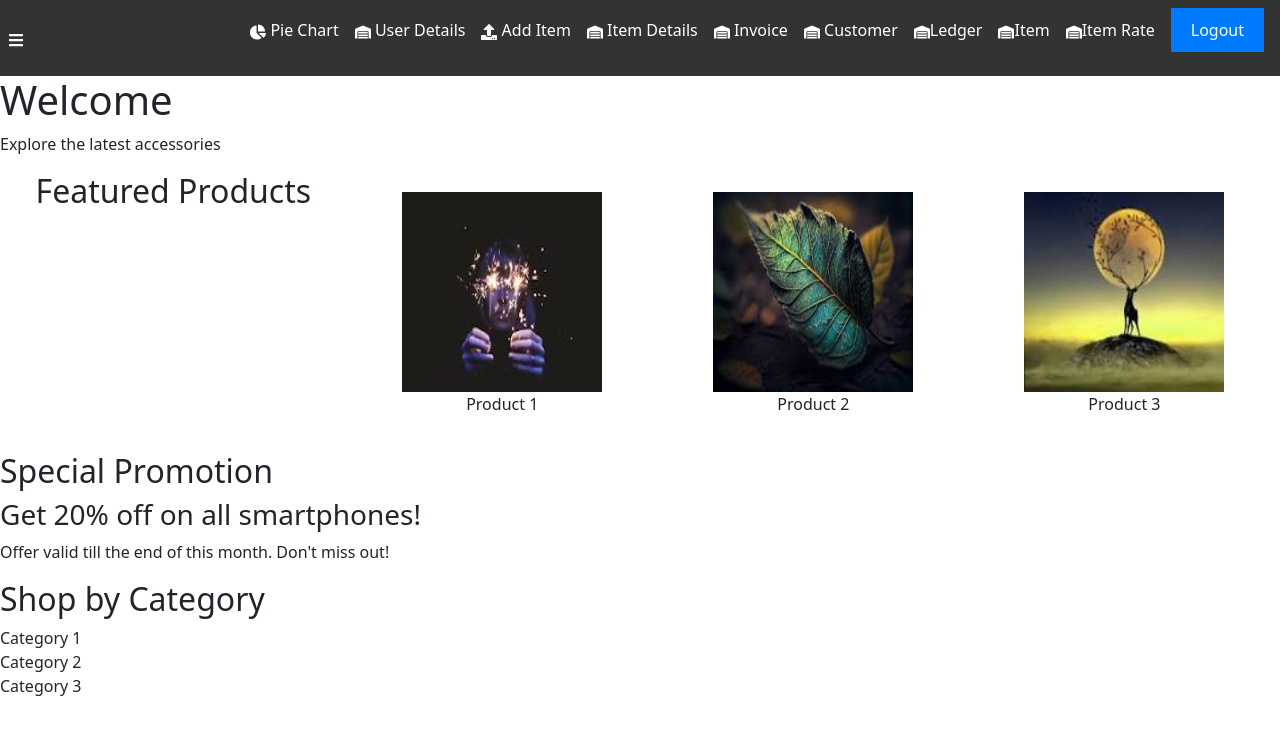
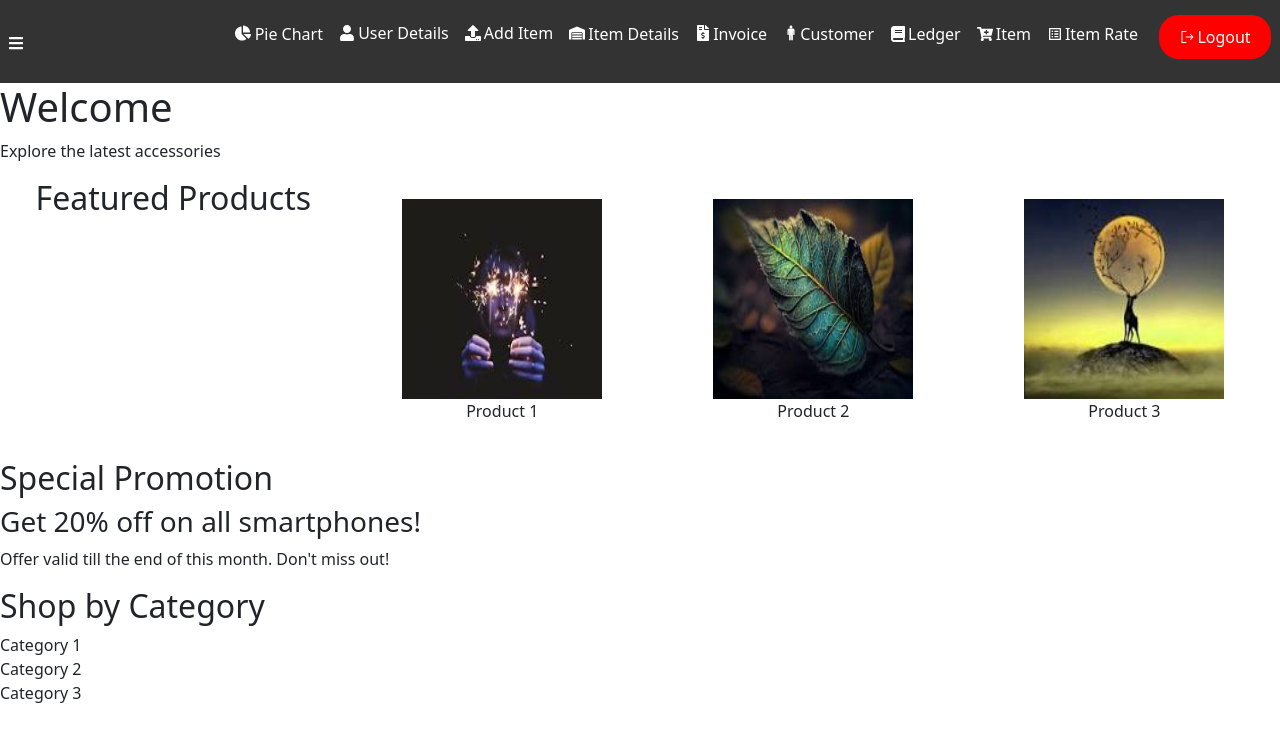
Before and after one commit to shub-h-aM/store_managment_system, a React (Create React App) app: page / in a window 1280 px wide. Shown: the top 742 px of the page. Built offline with nearby package versions, Linux system fonts and the light colour scheme; sample sign-in values are in the browser's storage.

Commit message:
changes css

```diff
--- a/src/MenuPage.js
+++ b/src/MenuPage.js
@@ -1,6 +1,10 @@
 import React from 'react';
 import { Link } from 'react-router-dom';
-import { FaBars, FaWarehouse, FaUpload, FaChartPie } from 'react-icons/fa';
+import {FaBars, FaWarehouse, FaUpload, FaChartPie, FaBook, FaUser, FaFileInvoiceDollar, FaCartPlus} from 'react-icons/fa';
+import {IoIosMan} from "react-icons/io";
+import {MdAssignmentInd, MdListAlt} from "react-icons/md";
+import {PiSignOut} from "react-icons/pi";
+import {GoSignIn} from "react-icons/go";
 
 const MenuPage = ({ isLoggedIn, isMenuOpen, activeUser, handleLogin, handleLogout, toggleMenu }) => {
     return (
@@ -13,12 +17,12 @@ const MenuPage = ({ isLoggedIn, isMenuOpen, activeUser, handleLogin, handleLogou
                     <>
                         <li>
                             <Link to="/login" onClick={toggleMenu}>
-                                Sign In
+                                <GoSignIn style={{marginBottom:"3px",marginRight:"3px"}}/>Sign In
                             </Link>
                         </li>
                         <li>
                             <Link to="/signup" onClick={toggleMenu}>
-                                Sign Up
+                                <MdAssignmentInd style={{marginBottom:"3px",marginRight:"3px"}}/>Sign Up
                             </Link>
                         </li>
                     </>
@@ -33,51 +37,53 @@ const MenuPage = ({ isLoggedIn, isMenuOpen, activeUser, handleLogin, handleLogou
 
                         <li>
                             <Link to="/pie-chart" onClick={toggleMenu}>
-                                <FaChartPie/> Pie Chart
+                                <FaChartPie style={{marginBottom:"4px",marginRight:"-1px"}}/> Pie Chart
                             </Link>
                         </li>
                         <li>
                             <Link to="/userDetails" onClick={toggleMenu}>
-                                <FaWarehouse/> User Details
+                                <FaUser style={{marginBottom:"5px",marginRight:"-1px"}}/> User Details
                             </Link>
                         </li>
                         <li>
                             <Link to="/item/inventory" onClick={toggleMenu}>
-                                <FaUpload/> Add Item
+                                <FaUpload style={{marginBottom:"5px",marginRight:"-1px"}}/> Add Item
                             </Link>
                         </li>
                         <li>
                             <Link to="/item-details" onClick={toggleMenu}>
-                                <FaWarehouse/> Item Details
+                                <FaWarehouse style={{marginBottom:"4px",marginRight:"-1px"}}/> Item Details
                             </Link>
                         </li>
                         <li>
                             <Link to="/invoice" onClick={toggleMenu}>
-                                <FaWarehouse/> Invoice
+                                <FaFileInvoiceDollar style={{marginBottom:"4px",marginRight:"-2px"}}/> Invoice
                             </Link>
                         </li>
                         <li>
                             <Link to="/customer" onClick={toggleMenu}>
-                                <FaWarehouse/> Customer
+                                <IoIosMan style={{marginBottom:"4px",marginRight:"-3px"}}/> Customer
                             </Link>
                         </li>
                         <li>
                             <Link to="/ledger-transaction" onClick={toggleMenu}>
-                                <FaWarehouse/>Ledger
+                                <FaBook style={{marginBottom:"3px",marginRight:"2px"}}/>Ledger
                             </Link>
                         </li>
                         <li>
                             <Link to="/get/item" onClick={toggleMenu}>
-                                <FaWarehouse/>Item
+                                <FaCartPlus style={{marginBottom:"3px",marginRight:"3px"}}/>Item
                             </Link>
                         </li>
                         <li>
                             <Link to="/get/customer_rate/list" onClick={toggleMenu}>
-                                <FaWarehouse/>Item Rate
+                                <MdListAlt style={{marginBottom:"3px",marginRight:"2px"}}/>Item Rate
                             </Link>
                         </li>
                         <li>
-                            <button onClick={handleLogout}>Logout</button>
+                            <button style={{marginTop:"7px",marginLeft:'5px',borderRadius:'20px',marginRight:"-7px",
+                                width:'112px',backgroundColor:'red',textAlign:'center'}} onClick={handleLogout}>
+                                <PiSignOut style={{marginBottom:"3px",marginRight:"2px"}}/>Logout</button>
                         </li>
                     </>
                 )}
--- a/src/components/Invoice/InvoiceForm.js
+++ b/src/components/Invoice/InvoiceForm.js
@@ -202,7 +202,7 @@ class InvoiceForm extends React.Component {
     }
     render() {
         return (<Form onSubmit={this.openModal} >
-            <Row>
+            <Row style={{height:'80%',margin:'20px'}}>
                 <Col md={8} lg={9}>
                     <Card className="p-4 p-xl-5 my-3 my-xl-4">
                         <div className="d-flex flex-row align-items-start justify-content-between mb-3">
--- a/src/components/Item.js
+++ b/src/components/Item.js
@@ -10,7 +10,7 @@ function Item() {
     const [searchTerm, setSearchTerm] = useState('');
     const [filteredItems, setFilteredItems] = useState([]);
     const [currentPage, setCurrentPage] = useState(1);
-    const [itemsPerPage] = useState(10);
+    const [itemsPerPage] = useState(11);
 
     useEffect(() => {
         fetchData();
@@ -49,7 +49,7 @@ function Item() {
     const currentItems = filteredItems.slice(indexOfFirstItem, indexOfLastItem);
 
     return (
-        <div>
+        <div style={{position:'fixed',width:'80%',marginLeft:'10%'}}>
             <div style={{ display: 'flex', justifyContent: 'space-between', alignItems: 'center', marginBottom: '20px' }}>
                 <Typography variant="h3" gutterBottom>
                     Item
--- a/src/components/UserDetails.js
+++ b/src/components/UserDetails.js
@@ -56,7 +56,7 @@ const UserDetails = () => {
     const currentItems = filteredItems.slice(indexOfFirstItem, indexOfLastItem);
 
     return (
-        <div>
+        <div style={{position:'fixed',width:'80%',marginLeft:'10%',marginTop:'7%'}}>
             <div style={{display: 'flex', justifyContent: 'space-between', alignItems: 'center'}}>
                 <Typography variant="h3" gutterBottom>User Details</Typography>
                 <div style={{display: 'flex', alignItems: 'center'}}>
--- a/src/components/customer/CustomerDetails.js
+++ b/src/components/customer/CustomerDetails.js
@@ -10,7 +10,7 @@ function CustomerDetails() {
     const [searchTerm, setSearchTerm] = useState('');
     const [filteredCustomers, setFilteredCustomers] = useState([]);
     const [currentPage, setCurrentPage] = useState(1);
-    const [itemsPerPage, setItemsPerPage] = useState(10);
+    const [itemsPerPage, setItemsPerPage] = useState(9);
 
     useEffect(() => {
         // Fetch customer details from the API
@@ -49,7 +49,7 @@ function CustomerDetails() {
     const currentItems = filteredCustomers.slice(indexOfFirstItem, indexOfLastItem);
 
     return (
-        <div>
+        <div style={{position:'fixed',width:'90%',marginLeft:'5%',marginTop:'5%'}}>
             <div style={{ display: 'flex', justifyContent: 'space-between', alignItems: 'center', marginBottom: '20px' }}>
                 <Typography variant="h3" gutterBottom>
                     Customer
--- a/src/components/customer/CustomerOnboard.js
+++ b/src/components/customer/CustomerOnboard.js
@@ -4,6 +4,7 @@ import Button from '@mui/material/Button';
 import TextField from '@mui/material/TextField';
 import Container from '@mui/material/Container';
 import Grid from '@mui/material/Grid';
+import {borderRadius} from "@mui/system";
 
 function CustomerOnboard() {
     const [customerName, setCustomerName] = useState('');
@@ -38,7 +39,7 @@ function CustomerOnboard() {
     };
 
     return (
-        <div>
+        <div style={{position:'fixed',width:'90%',marginLeft:'5%',marginTop:'5%'}}>
             <header>
                 <h1>Create Customer</h1>
             </header>
@@ -73,7 +74,7 @@ function CustomerOnboard() {
                             />
                         </Grid>
                         <Grid item xs={12}>
-                            <Button variant="contained" color="primary" type="submit" fullWidth>
+                            <Button variant="contained" color="primary" type="submit" fullWidth style={{borderRadius:'10px'}}>
                                 Submit
                             </Button>
                         </Grid>
```
Also changed, not shown: src/components/LedgerPage.js (+7 -5 lines), src/components/LoginPage.js (+11 -19 lines), src/components/customer/CustomerItemRate.js (+8 -6 lines), 1 other file (tests, documents, lock files or other folders).
